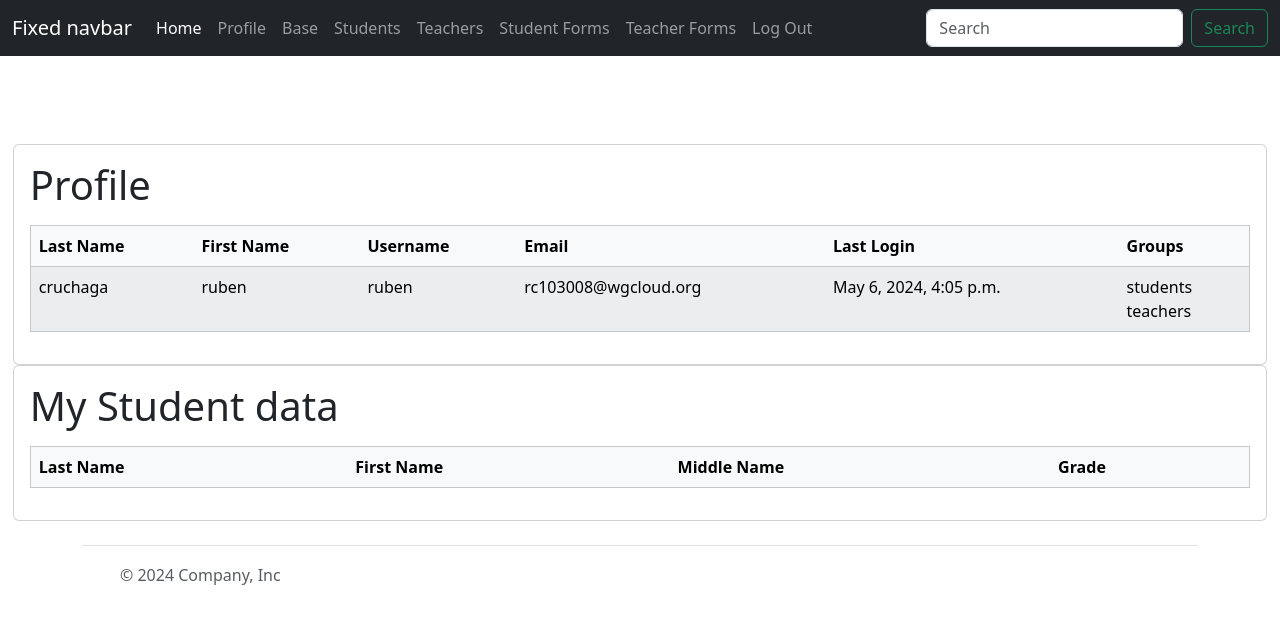
After one commit to RubenCruchaga/Django-Tutorial, a Django app: page /profile/ in a window 1280 px wide. The commit adds this page. Shown: the top 624 px of the page. Run offline with Django 4.2, Linux system fonts and the light colour scheme; a user stored in the database is signed in; data comes from the database, SQL or seed files in the repository; lists and menus that the app fills with data are empty.

Commit message:
added some of the perzinalized data page

```diff
--- a/djangotutorials/tutorialapp/templates/base.html
+++ b/djangotutorials/tutorialapp/templates/base.html
@@ -26,6 +26,9 @@
                 <ul class="navbar-nav me-auto mb-2 mb-md-0">
                   <li class="nav-item">
                     <a class="nav-link active" aria-current="page" href="{% url 'home' %}">Home</a>
+                  </li>
+                  <li class="nav-item">
+                    <a class="nav-link" href="{% url 'profile' %}">Profile</a>
                   </li>
                   <li class="nav-item">
                     <a class="nav-link" href="{% url 'base' %}">Base</a>
--- /dev/null
+++ b/djangotutorials/tutorialapp/templates/profile.html
@@ -0,0 +1,73 @@
+{% extends 'base.html' %}
+
+
+
+{% block content %}
+<br></br><br></br><br></br>
+<div class="card" style="width: 98%; margin-left:1%;">
+    <div class="card-body">
+      <h1 class="card-title">Profile</h1>
+      <p class="card-text">
+        <table border="1" width ="100%" class="table table-striped table table-light">
+            <thead>
+                <tr>
+                    <th scope="col"> Last Name </th>
+                    <th scope="col"> First Name </th>
+                    <th scope="col"> Username </th>
+                    <th scope="col"> Email </th>
+                    <th scope="col"> Last Login </th>
+                    <th scope="col"> Groups </th>
+                </tr>
+            </thable>
+            <tbody>
+                <tr>
+                    <td> {{request.user.last_name}} </td>
+                    <td> {{request.user.first_name}} </td>
+                    <td> {{request.user.username}} </td>
+                    <td> {{request.user.email}} </td>
+                    <td> {{request.user.last_login}} </td>
+                    <td>
+                        {% for group in request.user.groups.all%}
+                            {{ group.name}} <br>
+                        {% endfor %}
+                    </td>
+                </tr>
+            </tbody>
+        </p>
+        </table>
+    </div>
+  </div><!--Edn of Profile dtat Card-->
+
+<!--begining of dat querying table-->
+<div class="card" style="width: 98%; margin-left:1%;">
+    <div class="card-body">
+      <h1 class="card-title">My Student data</h1>
+      <p class="card-text">
+        <table border="1" width ="100%" class="table table-striped table table-light">
+            <thead>
+                <tr>
+                    <th> Last Name </th>
+                    <th> First Name </th>
+                    <th> Middle Name </th>
+                    <th> Grade </th>
+                </tr>
+            </thead>
+
+            <tbody>
+                {% for i in mystudentaccounts%}
+                    <tr>
+                        <td> {{i.lastname}} </td>
+                        <td> {{i.firstname}} </td>
+                        <td> {{i.middlename}} </td>
+                        <td> {{i.grade}} </td>
+                    </tr>
+                {% endfor %}
+            </tbody>
+
+        </table>
+      </p>
+
+    </div>
+  </div>
+
+{% endblock %}
--- a/djangotutorials/tutorialapp/urls.py
+++ b/djangotutorials/tutorialapp/urls.py
@@ -8,5 +8,6 @@ urlpatterns = [
     path('teacher/', views.teacher, name= 'teacher'),
     path('studentforms/', views.studentform, name= 'studentform'),
     path('teacherforms/', views.teacherform, name= 'teacherform'),
-    path('register/', views.register, name = "register")
+    path('register/', views.register, name = "register"),
+    path('profile/', views.profile, name = "profile"),
 ]
--- a/djangotutorials/tutorialapp/views.py
+++ b/djangotutorials/tutorialapp/views.py
@@ -115,3 +115,15 @@ def register(request):
             login(request,user)
             return redirect('')
     return render(request, "registration/registration.html", {'form':form})
+
+def profile(request):
+
+    mystudentaccounts = Student.objects.filter(lastname=request.user.last_name, firstname=request.user.first_name)
+    myteacheraccounts = Teacher.objects.filter(lastname=request.user.last_name, firstname=request.user.first_name)
+
+    context={
+        'mystudentaccounts':mystudentaccounts,
+        'myteacheraccounts':myteacheraccounts,
+    }
+
+    return render(request, 'profile.html', context)
```
